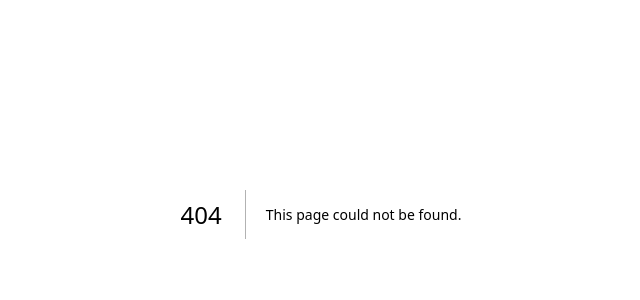
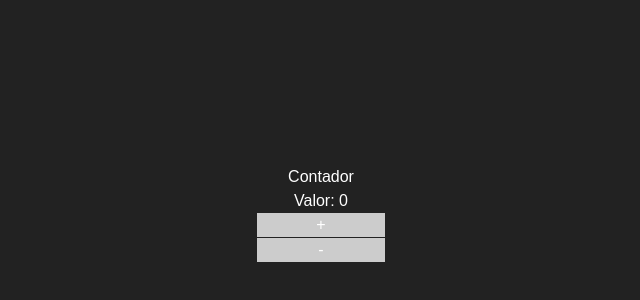
Before and after one commit to ivanProgramador/exercicios, a Next.js app: page /estado/contador in a window 1280 px wide. Before the commit this address had no page. Shown: the part 186-486 px from the top of the page, without its empty margins (319-959 px from the left). Built offline with nearby package versions, Linux system fonts and the light colour scheme.

Commit message:
counter challenge completed

```diff
--- /dev/null
+++ b/pages/estado/contador.jsx
@@ -0,0 +1,39 @@
+import { useState } from "react"
+
+export default function contador(){
+
+   let [valor, setValor] = useState(0);
+
+   function aumentaValor(){
+     let valorAlterado = valor ++;
+     setValor(valorAlterado);
+
+   }
+
+   function diminuiValor(){
+    let valorAlterado = valor --;
+    setValor(valorAlterado);
+   }
+
+   const estilo={
+    display:"flex",
+    justifyContent:"center",
+    alignItems:"center",
+    flexDirection:"column",
+    backgroundColor:"#222",
+    color:"#fff",
+    height:"100vh"
+   }
+
+
+
+
+    return(
+        <div style={estilo} >
+            <h1>Contador</h1>
+            <div>Valor: {valor}</div>
+            <button style={{backgroundColor:"#ccc",width:"10%",marginBottom:"1px"}} onClick={aumentaValor} >+</button>
+            <button style={{backgroundColor:"#ccc",width:"10%",marginBottom:"1px"}} onClick={diminuiValor} >-</button>
+        </div>
+    )
+}
```
